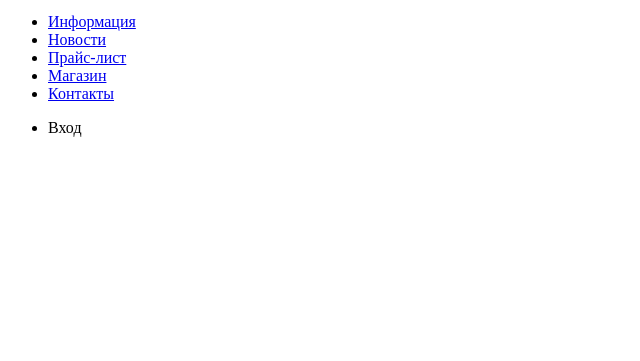
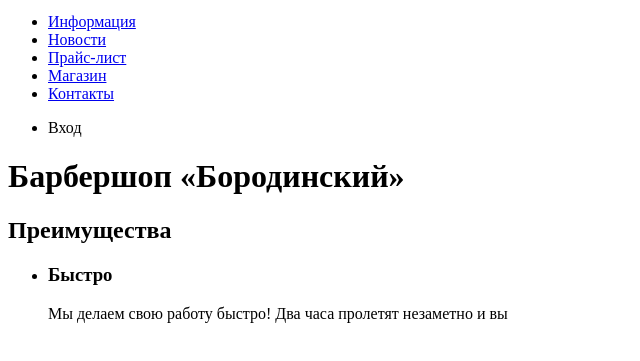
Before and after one commit to BaMnup4uK/Barbershop, a plain HTML site: page index.html in a window 1280 px wide. Shown: the part 29-390 px from the top of the page, without its empty margins (0-640 px from the left). Drawn offline with Linux system fonts and the light colour scheme.

Commit message:
В main разметил первый section

```diff
--- a/index.html
+++ b/index.html
@@ -23,6 +23,21 @@
                 <li class="login-link">Вход</li>
             </ul>
         </nav>
+        <main class="conteiner">
+            <h1 class="visually-hidden">Барбершоп «Бородинский»</h1>
+            <section class="features">
+                <h2 class="visualy-hidden">Преимущества</h2>
+                <ul class="feature-list">
+                    <li class="feature-item">
+                        <h3>Быстро</h3>
+                        <p>Мы делаем свою работу быстро! Два часа пролетят незаметно и вы </p>
+                    </li>
+
+                </ul>
+
+            </section>
+
+        </main>
     </header>
 </body>
 </html>
```
